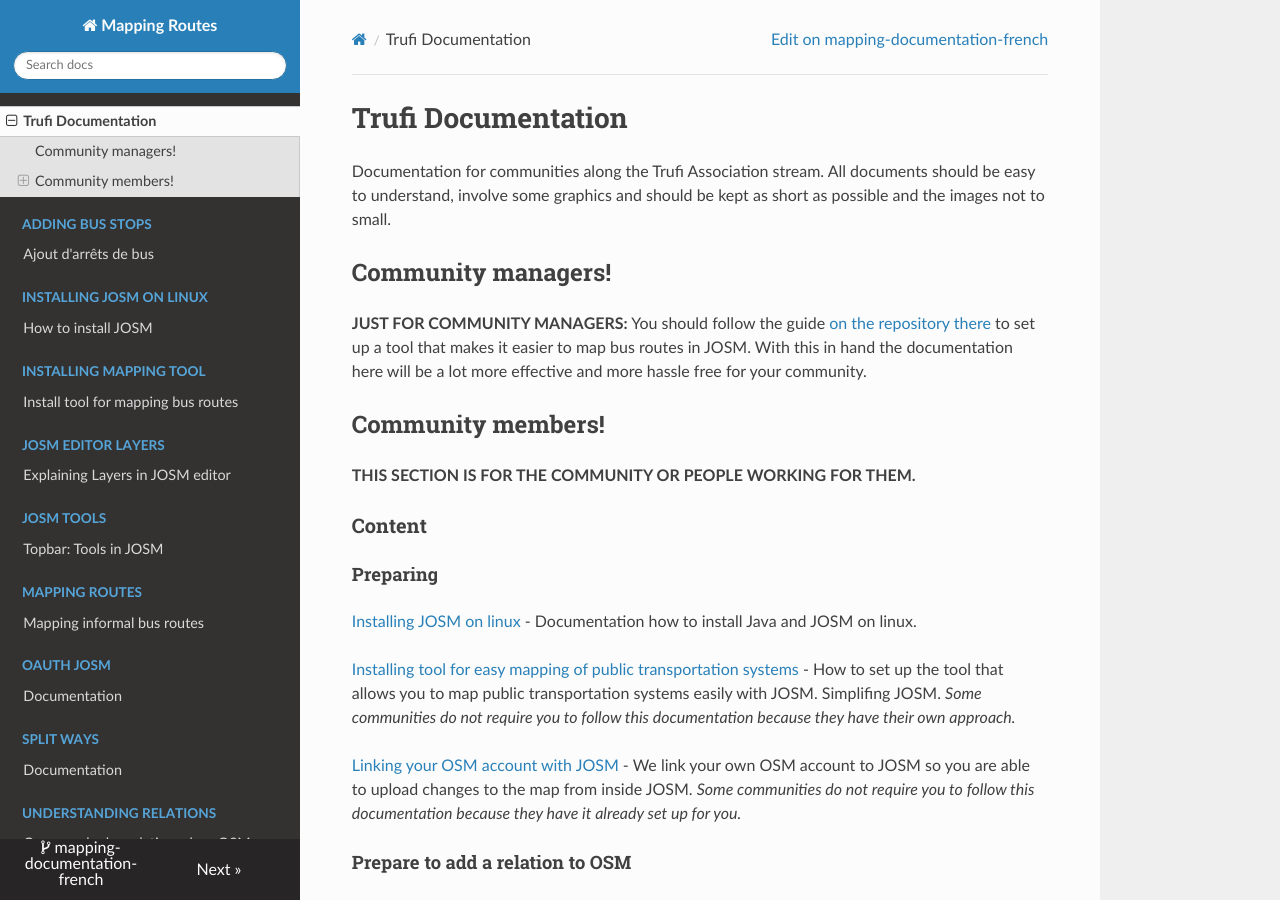
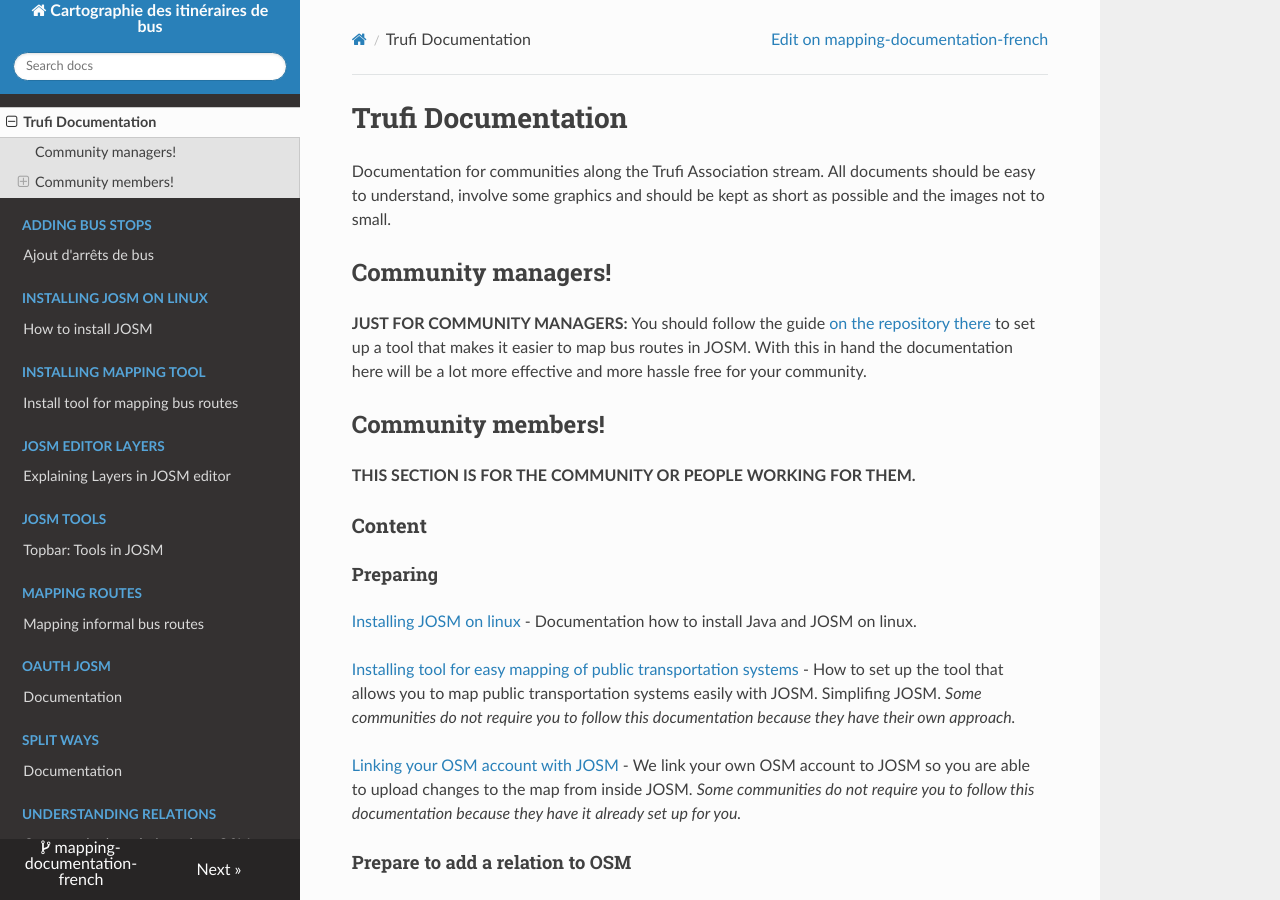
Before and after one commit to trufi-association/mapping-documentation-french, an MkDocs documentation site: the page built from docs/index.md, in a window 1280 px wide and 900 px high. Built offline with MkDocs 1.6.1, drawn with Linux system fonts in a browser that asks for light colours; nearby versions of some CDN libraries.

Commit message:
changed documentation title based on contributions

```diff
--- a/mkdocs.yml
+++ b/mkdocs.yml
@@ -1,7 +1,7 @@
-site_name: Mapping Routes
+site_name: Cartographie des itinéraires de bus
 repo_url: https://github.com/trufi-association/mapping-documentation-french
 repo_name: mapping-documentation-french
-site_description: Documentation in Spanish for communities along the Trufi Association stream who need to map bus routes for OpenStreetMap.
+site_description: Documentation in French for communities along the Trufi Association stream who need to map bus routes for OpenStreetMap.
 
 theme: readthedocs
 
```
